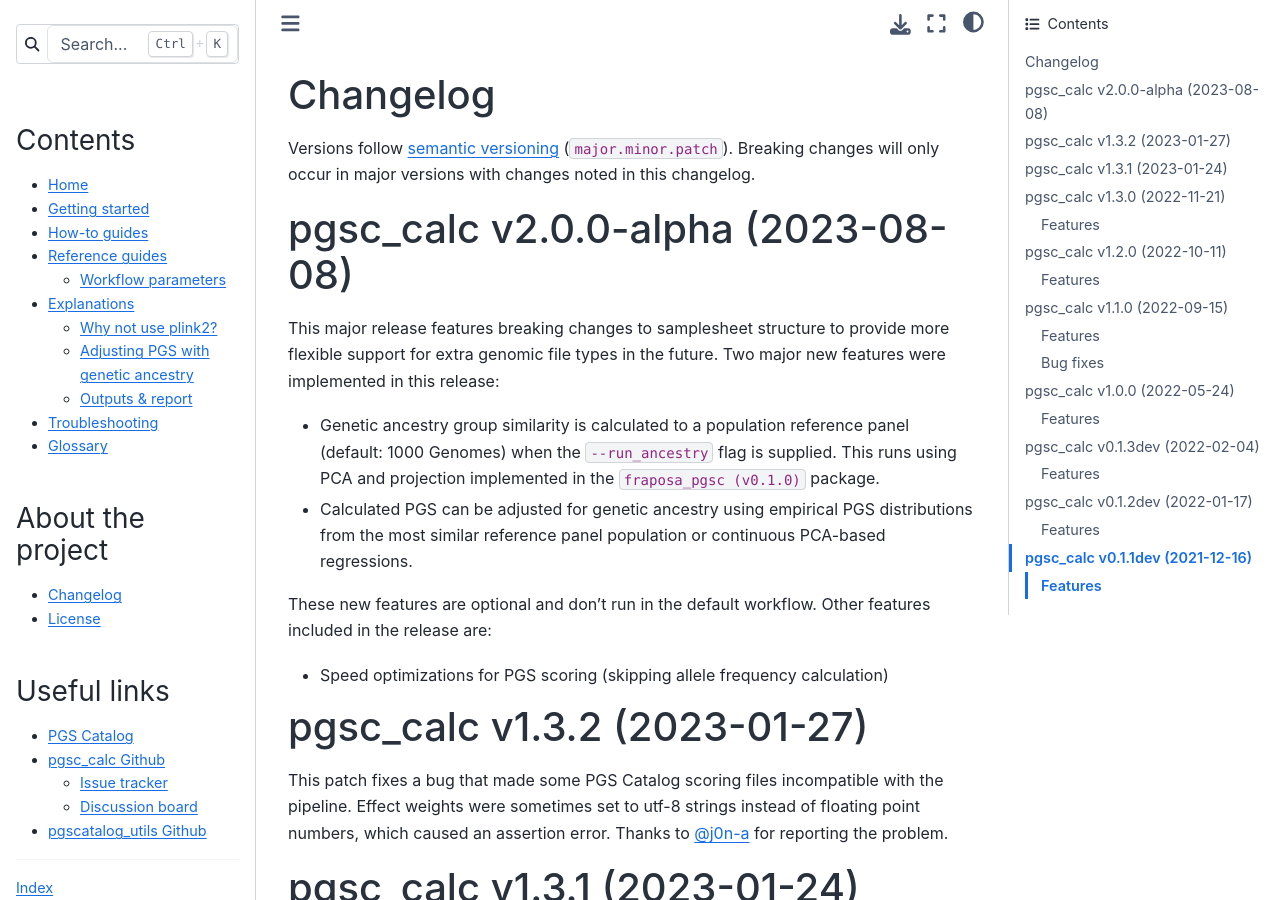
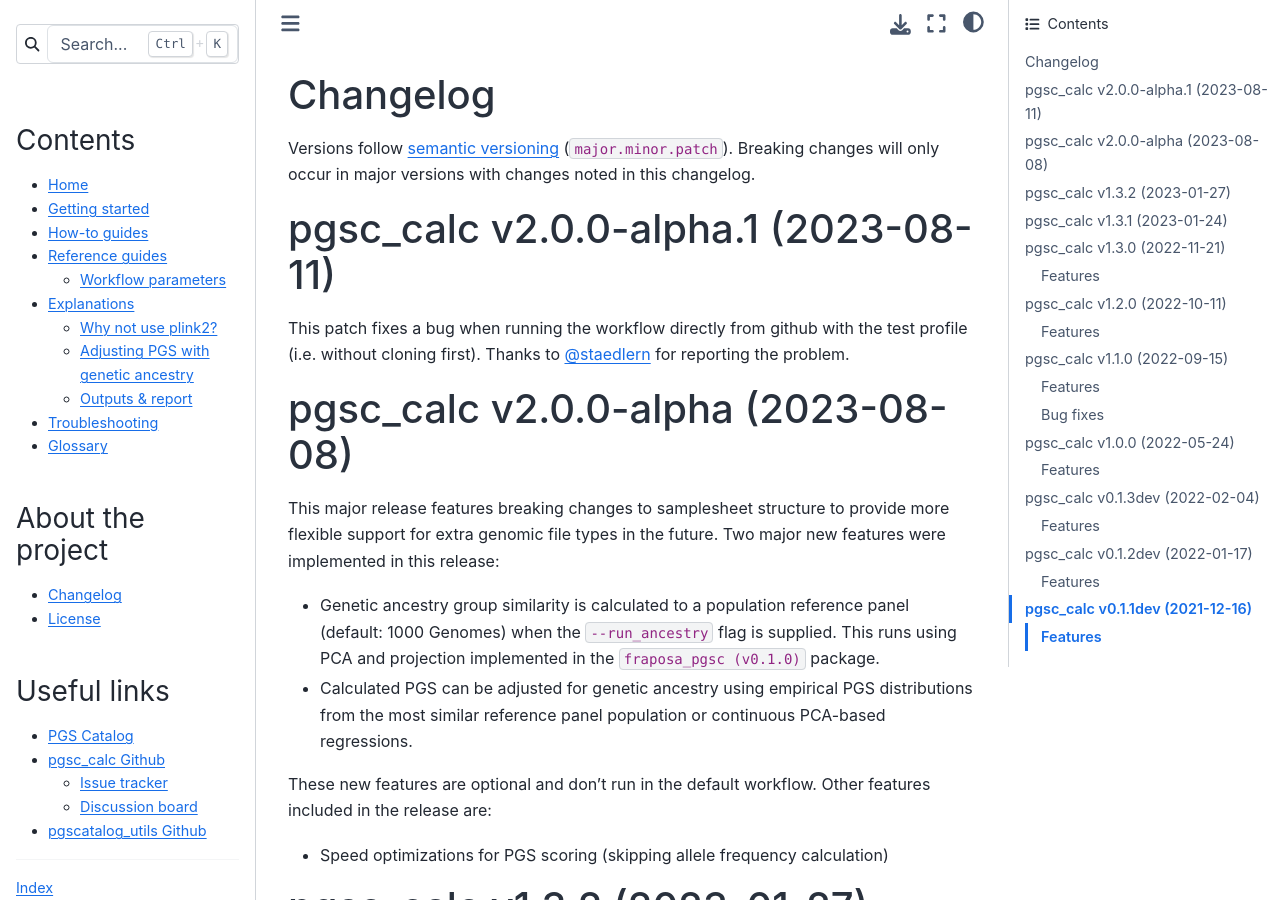
Before and after one commit to PGScatalog/pgsc_calc, a Sphinx documentation site: the page built from docs/changelog.rst, in a window 1280 px wide and 900 px high. Built offline with Sphinx 7.4.7 and the Sphinx Book theme 1.1.4, drawn with Linux system fonts in a browser that asks for light colours.

Commit message:
v2.0.0-alpha.1 (#153)
* fix test profile

* change standard test to pull workflow with -r ${GITHUB_REF}

* fix standard test

* use local data for pytest

* fix nextflow -r ${branch name}

* oops

* change report tag dev -> 2.0

* update changelog

```diff
--- a/docs/changelog.rst
+++ b/docs/changelog.rst
@@ -8,8 +8,17 @@ will only occur in major versions with changes noted in this changelog.
 
 .. _`semantic versioning`: https://semver.org/
 
+pgsc_calc v2.0.0-alpha.1 (2023-08-11)
+-------------------------------------
+
+This patch fixes a bug when running the workflow directly from github with the
+test profile (i.e. without cloning first). Thanks to `@staedlern`_ for reporting the
+problem.
+
+.. _`@staedlern`: https://github.com/PGScatalog/pgsc_calc/issues/151
+
 pgsc_calc v2.0.0-alpha (2023-08-08)
------------------------------
+-----------------------------------
 
 This major release features breaking changes to samplesheet structure to provide
 more flexible support for extra genomic file types in the future. Two major new
```
Also changed, not shown: 19 other files.
